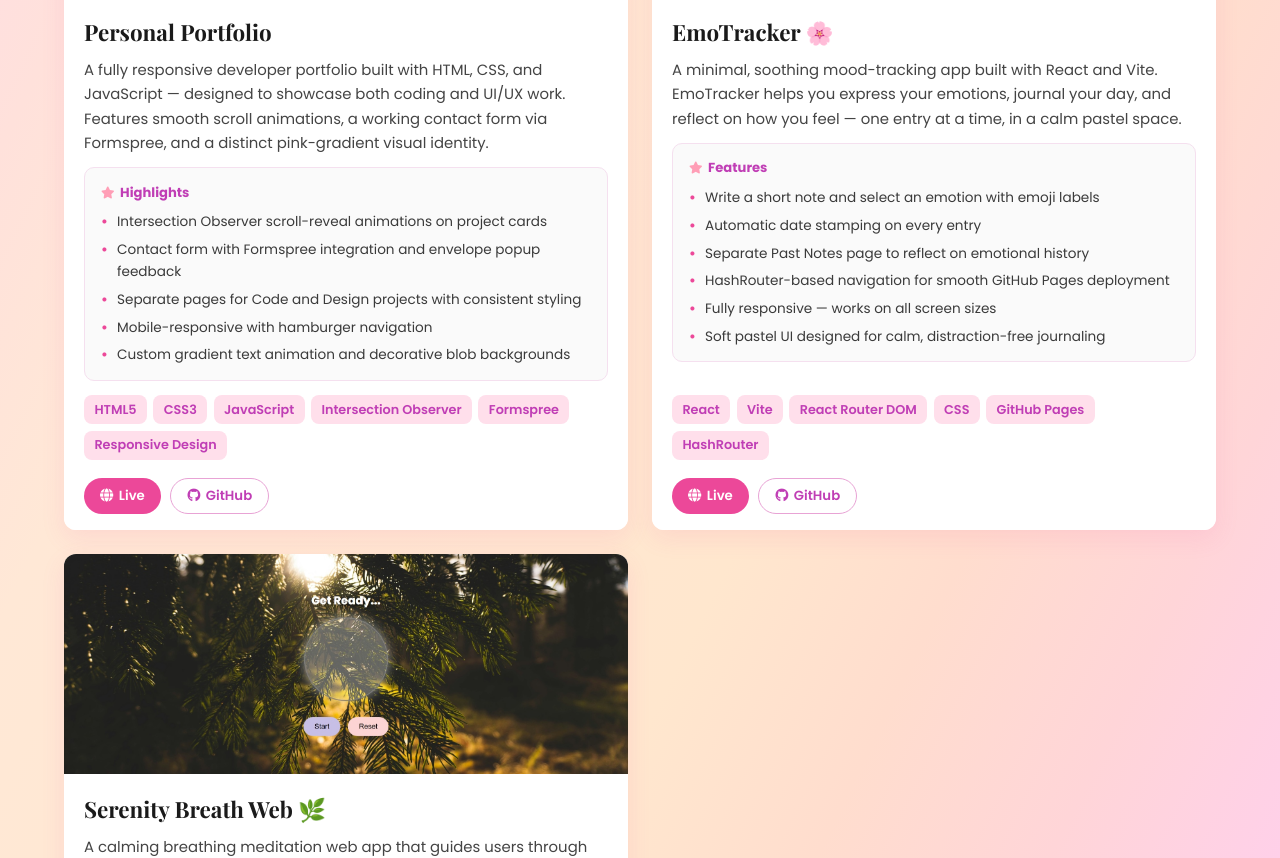
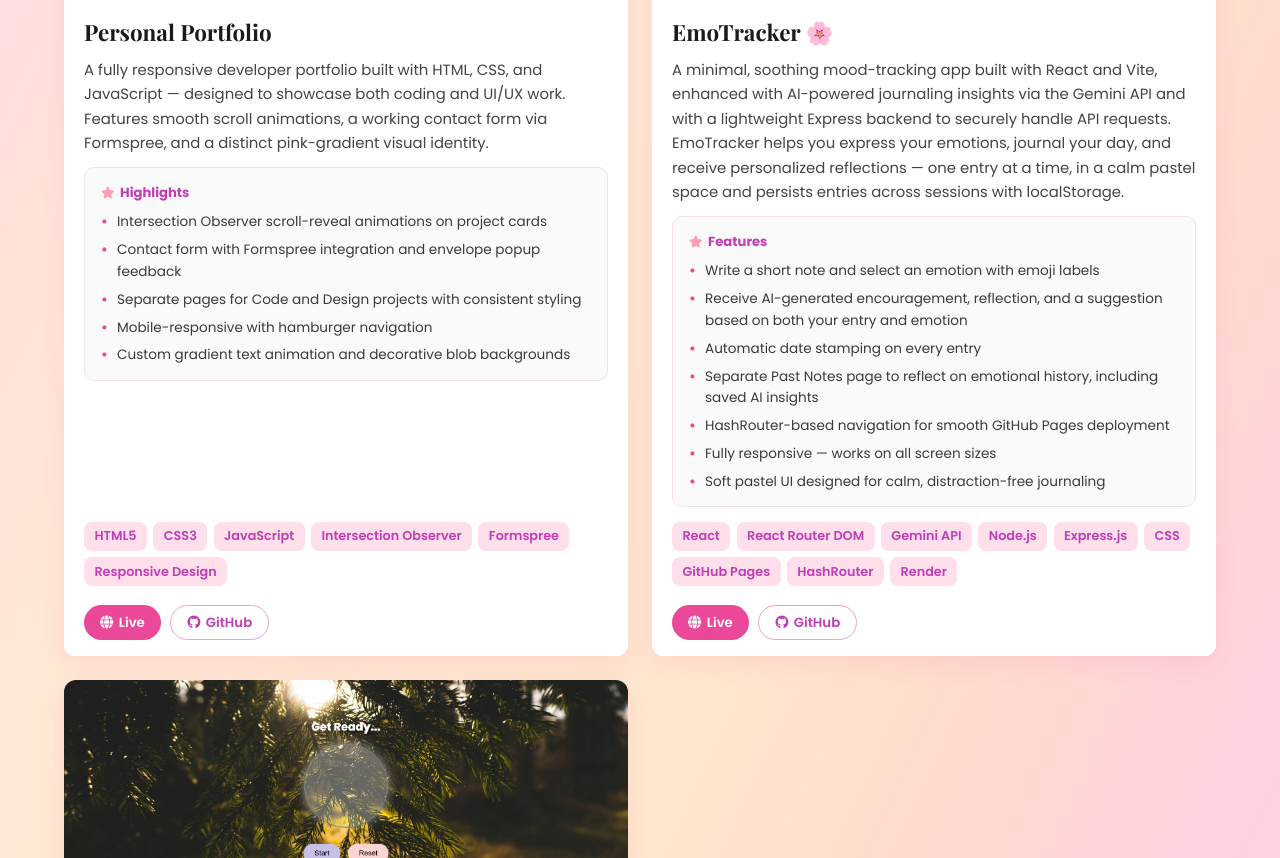
Before and after one commit to khushi05sharma/Personal-Portfolio, a plain HTML site: page code-projects.html in a window 1280 px wide. Shown: the part 1280-2138 px from the top of the page. Drawn offline with nearby package versions, Linux system fonts and the light colour scheme; a web font is replaced by a local one.

Commit message:
changes in emotracker intro

```diff
--- a/code-projects.html
+++ b/code-projects.html
@@ -193,10 +193,13 @@
             <h2>EmoTracker 🌸</h2>
 
             <p>
-              A minimal, soothing mood-tracking app built with React and Vite.
-              EmoTracker helps you express your emotions, journal your day, and
-              reflect on how you feel — one entry at a time, in a calm pastel
-              space.
+              A minimal, soothing mood-tracking app built with React and Vite,
+              enhanced with AI-powered journaling insights via the Gemini API
+              and with a lightweight Express backend to securely handle API
+              requests. EmoTracker helps you express your emotions, journal your
+              day, and receive personalized reflections — one entry at a time,
+              in a calm pastel space and persists entries across sessions with
+              localStorage.
             </p>
 
             <div class="feature-list">
@@ -207,9 +210,14 @@
                 <li>
                   Write a short note and select an emotion with emoji labels
                 </li>
+                <li>
+                  Receive AI-generated encouragement, reflection, and a
+                  suggestion based on both your entry and emotion
+                </li>
                 <li>Automatic date stamping on every entry</li>
                 <li>
-                  Separate Past Notes page to reflect on emotional history
+                  Separate Past Notes page to reflect on emotional history,
+                  including saved AI insights
                 </li>
                 <li>
                   HashRouter-based navigation for smooth GitHub Pages deployment
@@ -223,8 +231,10 @@
           </div>
 
           <div class="skills">
-            <span>React</span><span>Vite</span><span>React Router DOM</span>
-            <span>CSS</span><span>GitHub Pages</span><span>HashRouter</span>
+            <span>React</span><span>React Router DOM</span
+            ><span>Gemini API</span><span> Node.js </span
+            ><span> Express.js</span> <span>CSS</span><span>GitHub Pages</span
+            ><span>HashRouter</span><span>Render</span>
           </div>
 
           <div class="links">
```
Also changed, not shown: index.html (+12 -7 lines), 3 other files.
